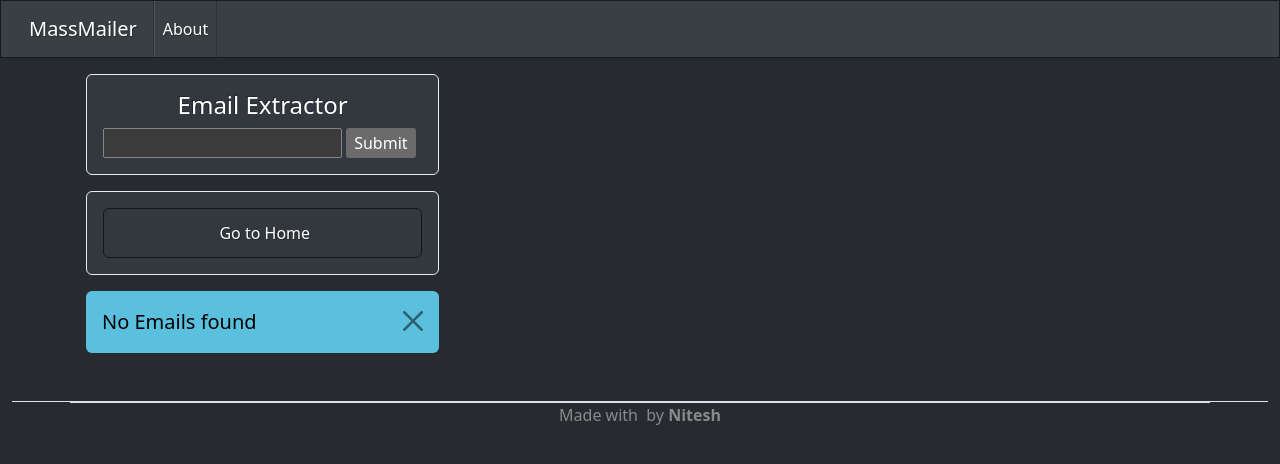
After one commit to Nitesh-mint/MassMailer, a Django app: page /extractor/ in a window 1280 px wide. The commit adds this page. Shown: the top 464 px of the page. Run offline with Django 4.2, Linux system fonts and the light colour scheme; some libraries are stand-ins or nearby versions.

Commit message:
initial commit

```diff
--- a/mail/urls.py
+++ b/mail/urls.py
@@ -4,6 +4,7 @@ from . import views
 urlpatterns = [
     path('',views.home, name='home'),
     path('uploadjson/', views.uploadfiles, name='uploadfile'),
+    path('extractor/', views.EmailExtractor, name='EmailExtractor'),
+    path('sendmail/', views.sendmail, name='sendmail'),
     path('about/', views.About, name='about'),
-    path('sendmail/', views.sendmail, name='sendmail'),
 ]
--- a/mail/views.py
+++ b/mail/views.py
@@ -10,6 +10,11 @@ from django.core.mail import send_mail
 
 from .forms import UploadJson
 import json
+
+#for email extraction
+import re
+from bs4 import BeautifulSoup
+import requests
 
 # Create your views here.
 def home(request):
@@ -67,6 +72,57 @@ def uploadfiles(request):
         form = UploadJson()
     return render(request, 'uploadfile.html', {'uploadjson':UploadJson})
 
+
+
+def EmailExtractor(request):
+    allLinks = [];mails=[]
+    if request.method == "POST":
+        url = request.POST.get('link')
+        response = requests.get(url)
+        soup = BeautifulSoup(response.text, 'html.parser')
+        links = [a.attrs.get('href') for a in soup.select('a[href]') ]
+        for i in links:
+            if(("contact" in i or "Contact")or("Career" in i or "career" in i))or('about' in i or "About" in i)or('Services' in i or 'services' in i)or('Support' in i or 'support' in i):
+                allLinks.append(i)
+        allLinks = set(allLinks)
+        def findMails(soup):
+            for name in soup.find_all('a'):
+                    if(name is not None):
+                        emailText=name.text
+                        match=bool(re.match('''(?:[a-z0-9!#$%&'*+/=?^_`{|}~-]+(?:\.[a-z0-9!#$%&'*+/=?^_`{|}~-]+)*|"(?:[\x01-\x08\x0b\x0c\x0e-\x1f\x21\x23-\x5b\x5d-\x7f]|\\[\x01-\x09\x0b\x0c\x0e-\x7f])*")@(?:(?:[a-z0-9](?:[a-z0-9-]*[a-z0-9])?\.)+[a-z0-9](?:[a-z0-9-]*[a-z0-9])?|\[(?:(?:(2(5[0-5]|[0-4][0-9])|1[0-9][0-9]|[1-9]?[0-9]))\.){3}(?:(2(5[0-5]|[0-4][0-9])|1[0-9][0-9]|[1-9]?[0-9])|[a-z0-9-]*[a-z0-9]:(?:[\x01-\x08\x0b\x0c\x0e-\x1f\x21-\x5a\x53-\x7f]|\\[\x01-\x09\x0b\x0c\x0e-\x7f])+)\])''',emailText))
+                        if('@' in emailText and match==True):
+                            emailText=emailText.replace(" ",'').replace('\r','')
+                            emailText=emailText.replace('\n','').replace('\t','')
+                            if(len(mails)==0)or(emailText not in mails):
+                                print(emailText)
+                            mails.append(emailText)
+        for link in allLinks:
+            if(link.startswith("http") or link.startswith("www") or link.startswith("https")):
+                r=requests.get(link)
+                data=r.text
+                soup=BeautifulSoup(data,'html.parser')
+                findMails(soup)
+
+            else:
+                newurl=url+link
+                r=requests.get(newurl)
+                data=r.text
+                soup=BeautifulSoup(data,'html.parser')
+                findMails(soup)
+        global emails
+        emails = set(mails)
+        total = len(mails)
+        print(mails)
+        if(len(mails)==0):
+            print("No Mails Found")
+
+        context = {
+            'emails':mails,
+            'total': total,
+        }
+        return render(request, 'emailExtractor.html', context)
+    return render(request, 'emailExtractor.html')
+
 def sendmail(request):
     email = emails
     if request.method == "POST":
@@ -75,7 +131,11 @@ def sendmail(request):
         from_mail = request.POST.get('from_mail')
 
         #getting emails from the uploadfiles function using global variable
-        send_mail(subject, message,from_mail,email,fail_silently=False)
+        try:
+            send_mail(subject, message,from_mail,email,fail_silently=False)
+            messages.success(request, 'Email sent successfull.')
+        except:
+            messages.error(request, 'Failed to send Mail.')
     return render(request, 'sendMassmail.html')
 
 def About(request):
--- a/massmailer/wsgi.py
+++ b/massmailer/wsgi.py
@@ -14,3 +14,4 @@ from django.core.wsgi import get_wsgi_application
 os.environ.setdefault('DJANGO_SETTINGS_MODULE', 'massmailer.settings')
 
 application = get_wsgi_application()
+app = application
--- /dev/null
+++ b/templates/emailExtractor.html
@@ -0,0 +1,62 @@
+{% extends 'base.html' %}
+{% load static %}
+{% block content %}
+<div class="container p-3">
+    <div class="row pb-3">
+        <div class="col-md-4">
+            <div class="card border-light mb-3" style="max-width: 43rem;">
+                <div class="card-body">
+                    <h4 class="card-title text-white text-center">Email Extractor</h4>
+                    <form method="POST" action="{% url 'EmailExtractor' %}">
+                        {% csrf_token %}
+                        <input type="url" name="link">
+                        <input type="submit">
+                    </form>
+                </div>
+                {% if emails %}
+                <a class="btn btn-outline-primary m-3" href="{% url 'sendmail' %}"><i class="fa fa-paper-plane"
+                        aria-hidden="true"></i>&nbsp;Send Mail</a>
+                {% endif %}
+            </div>
+            <div class="card border-light mb-3" style="max-width: 43rem">
+                <a class="btn btn-outline-danger text-white m-3 float-center" href="{% url 'home' %}"><i
+                        class="fa fa-home" aria-hidden="true"></i>&nbsp;Go to Home</a>
+            </div>
+            {% if not emails %}
+            <div class="alert alert-dismissible alert-info text-black fs-5">
+                <button type="button" class="btn-close" data-bs-dismiss="alert"></button>No Emails found
+            </div>
+            {% endif %}
+            {% if emails %}
+            <div class="alert alert-dismissible alert-success text-black">
+                <button type="button" class="btn-close" data-bs-dismiss="alert"></button>Send mail to {{total}} valid
+                emails
+            </div>
+            {% endif %}
+        </div>
+        {% if emails %}
+        <div class="col-md-8">
+            <table class="table table-success table-hover">
+                <thead class="text-muted">
+                    <tr class="text-center">
+                        <th scope="col">Emails</span>
+                        </th>
+                    </tr>
+                </thead>
+                <tbody>
+                    {% for email in emails %}
+                    <tr class="table-primary text-center">
+                        <td>
+                            <p class="">{{email}}</p>
+                        </td>
+                    </tr>
+                    {% endfor %}
+                </tbody>
+            </table>
+        </div>
+        {% endif %}
+    </div>
+</div>
+</div>
+
+{% endblock content %}
--- a/templates/sendMassmail.html
+++ b/templates/sendMassmail.html
@@ -9,6 +9,7 @@
                         <form method="post" action="{% url 'sendmail' %}">
                             {% csrf_token %}
                             <div class="form-group">
+                                {% include 'includes/alerts.html' %}
                                 <label class="form-label mt-2">Sender's Email</label>
                                 <input type="text" class="form-control" aria-describedby="emailHelp"
                                     placeholder="Enter email" name="from_mail" multiple>
```
Also changed, not shown: vercel.json (added), 1 other file.
